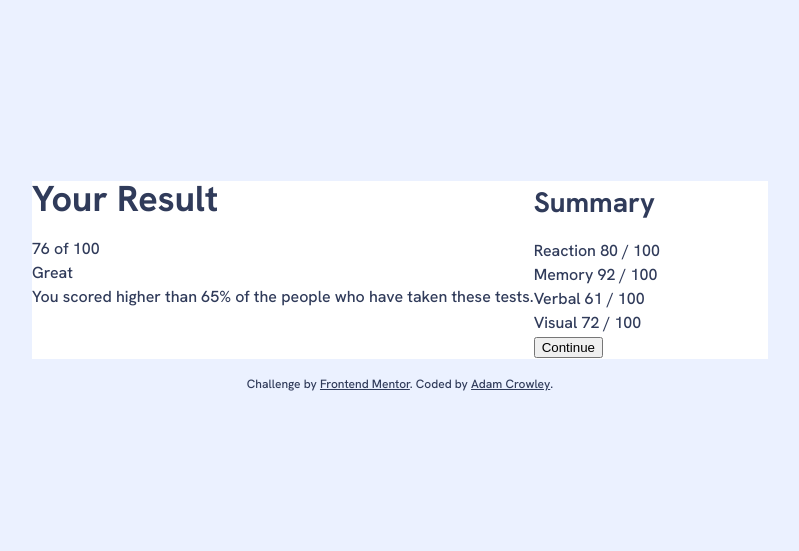
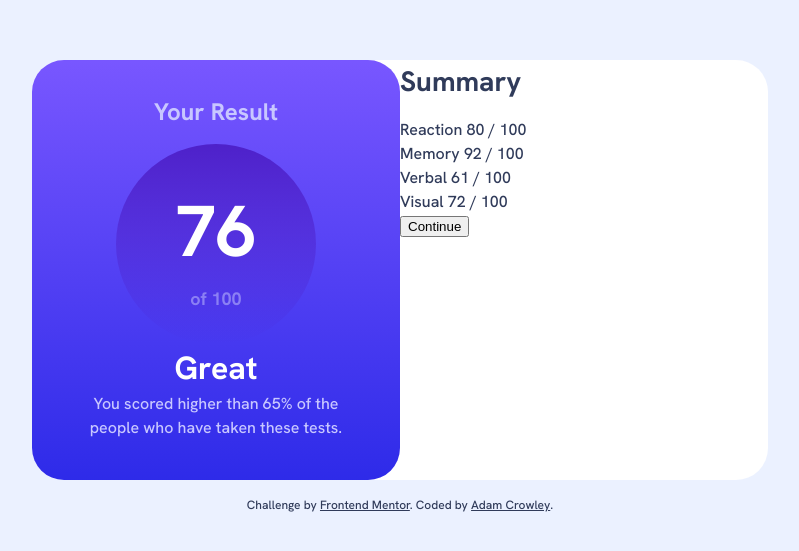
Before and after one commit to adam-crowley/result-summary-component, a React (Vite) app: page / in a window 1280 px wide. Shown: the part 105-656 px from the top of the page, without its empty margins (240-1039 px from the left). Built offline with nearby package versions, Linux system fonts and the light colour scheme.

Commit message:
Style left column

```diff
--- a/src/App.tsx
+++ b/src/App.tsx
@@ -4,7 +4,10 @@ function App() {
       <main className="main">
         <div className="main__left">
           <h1>Your Result</h1>
-          <div className="main__score">76 of 100</div>{' '}
+          <div className="main__score">
+            <span className="main__number-1">76</span>
+            <span className="main__number-2">of 100</span>
+          </div>
           <div className="main__eval">Great</div>
           <p>
             You scored higher than 65% of the people who have taken these tests.
--- a/src/index.css
+++ b/src/index.css
@@ -47,10 +47,11 @@ h3,
 h4,
 h5,
 h6 {
+  font-weight: 700;
   margin: 0;
 }
 h1 {
-  font-size: 2.25rem;
+  font-size: 1.5rem;
   line-height: 1;
   margin-bottom: 1.25rem;
 }
@@ -60,7 +61,7 @@ h2 {
 }
 p {
   margin-top: 0;
-  margin-bottom: 2rem;
+  margin-bottom: 0;
 }
 ul {
   padding-left: 0;
@@ -77,6 +78,64 @@ strong {
   max-width: 100%;
   margin: 0 auto;
   background-color: var(--White);
+  border-radius: 2rem;
+}
+.main__left {
+  display: flex;
+  flex-direction: column;
+  align-items: center;
+  padding: 2.5rem;
+  width: 50%;
+  background: var(--Light-slate-blue);
+  background: linear-gradient(
+    180deg,
+    var(--Light-slate-blue) 0%,
+    var(--Light-royal-blue) 100%
+  );
+  border-radius: 2rem;
+  text-align: center;
+}
+.main__left h1 {
+  color: var(--Light-lavender);
+}
+.main__eval {
+  font-size: 2rem;
+  font-weight: 700;
+  color: var(--White);
+}
+.main__left p {
+  color: var(--Light-lavender);
+}
+.main__score {
+  display: flex;
+  flex-direction: column;
+  align-items: center;
+  justify-content: center;
+  width: 12.5rem;
+  aspect-ratio: 1;
+  border-radius: 50%;
+  background: var(--Violet-blue);
+  background: linear-gradient(
+    180deg,
+    var(--Violet-blue) 0%,
+    var(--Persian-blue) 100%
+  );
+}
+.main__number-1 {
+  font-size: 4.5rem;
+  font-weight: 700;
+  color: var(--White);
+}
+.main__number-2 {
+  font-size: 1.125rem;
+  font-weight: 700;
+  opacity: 0.5;
+  color: var(--Light-lavender);
+}
+.main__score::before {
+}
+.main__right {
+  width: 50%;
 }
 
 .attribution {
```
